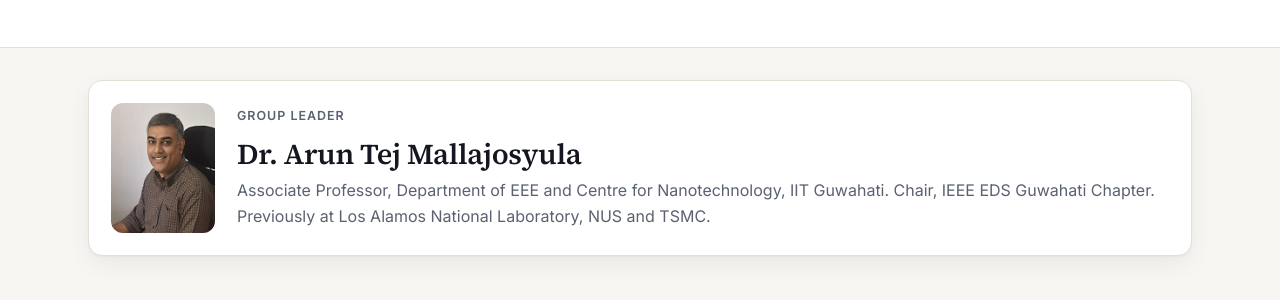
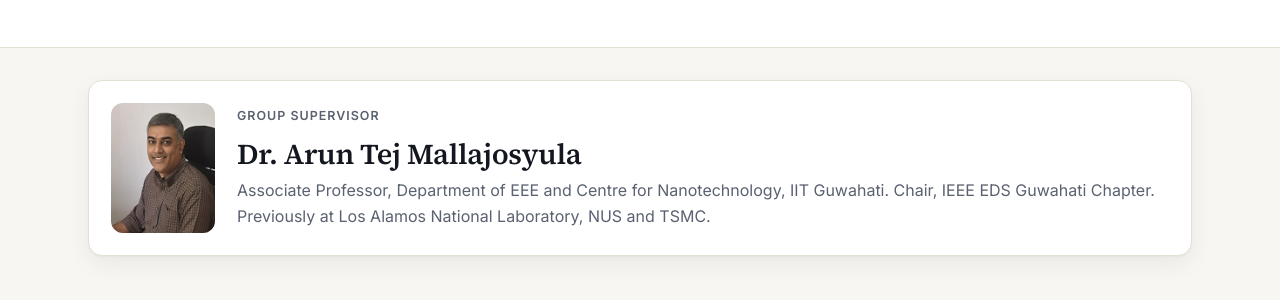
Before and after one commit to nsdg-iitg/nsdg-iitg.github.io, a Jekyll site: the page built from people/index.html, in a window 1280 px wide and 900 px high. Shown: the part 288-588 px from the top of the window. Built offline with Jekyll 4.4.1, drawn with Linux system fonts in a browser that asks for light colours.

Commit message:
Label Dr. Mallajosyula as Group supervisor instead of Group leader
Co-Authored-By: Claude Opus 5.5 <noreply@anthropic.com>
Claude-Session: https://claude.ai/code/session_01EapaZWM2CBMf6ps5HBQLq2

```diff
--- a/_layouts/person.html
+++ b/_layouts/person.html
@@ -6,7 +6,7 @@ layout: default
   <div class="wrap person-head-grid">
     {% include avatar.html person=page size="xl" %}
     <div>
-      <p class="kicker"><a href="{{ '/people/' | relative_url }}">People</a> · {% if page.category == 'alumni' %}Alumni{% elsif page.category == 'pi' %}Group leader{% else %}Current member{% endif %}</p>
+      <p class="kicker"><a href="{{ '/people/' | relative_url }}">People</a> · {% if page.category == 'alumni' %}Alumni{% elsif page.category == 'pi' %}Group supervisor{% else %}Current member{% endif %}</p>
       <h1>{{ page.name }}</h1>
       <p class="person-role-lg">{{ page.role }}</p>
       <p class="lead">{{ page.topic }}</p>
--- a/people/index.html
+++ b/people/index.html
@@ -9,7 +9,7 @@ description: "Members and alumni of the Nanoelectronics and Semiconductor Device
 <a class="pi-card" href="{{ pi.url | relative_url }}">
   {% include avatar.html person=pi size="lg" %}
   <div>
-    <p class="kicker">Group leader</p>
+    <p class="kicker">Group supervisor</p>
     <h2>{{ pi.name }}</h2>
     <p class="muted">{{ pi.role }}, Department of EEE and Centre for Nanotechnology, IIT Guwahati. Chair, IEEE EDS Guwahati Chapter. Previously at Los Alamos National Laboratory, NUS and TSMC.</p>
   </div>
```
